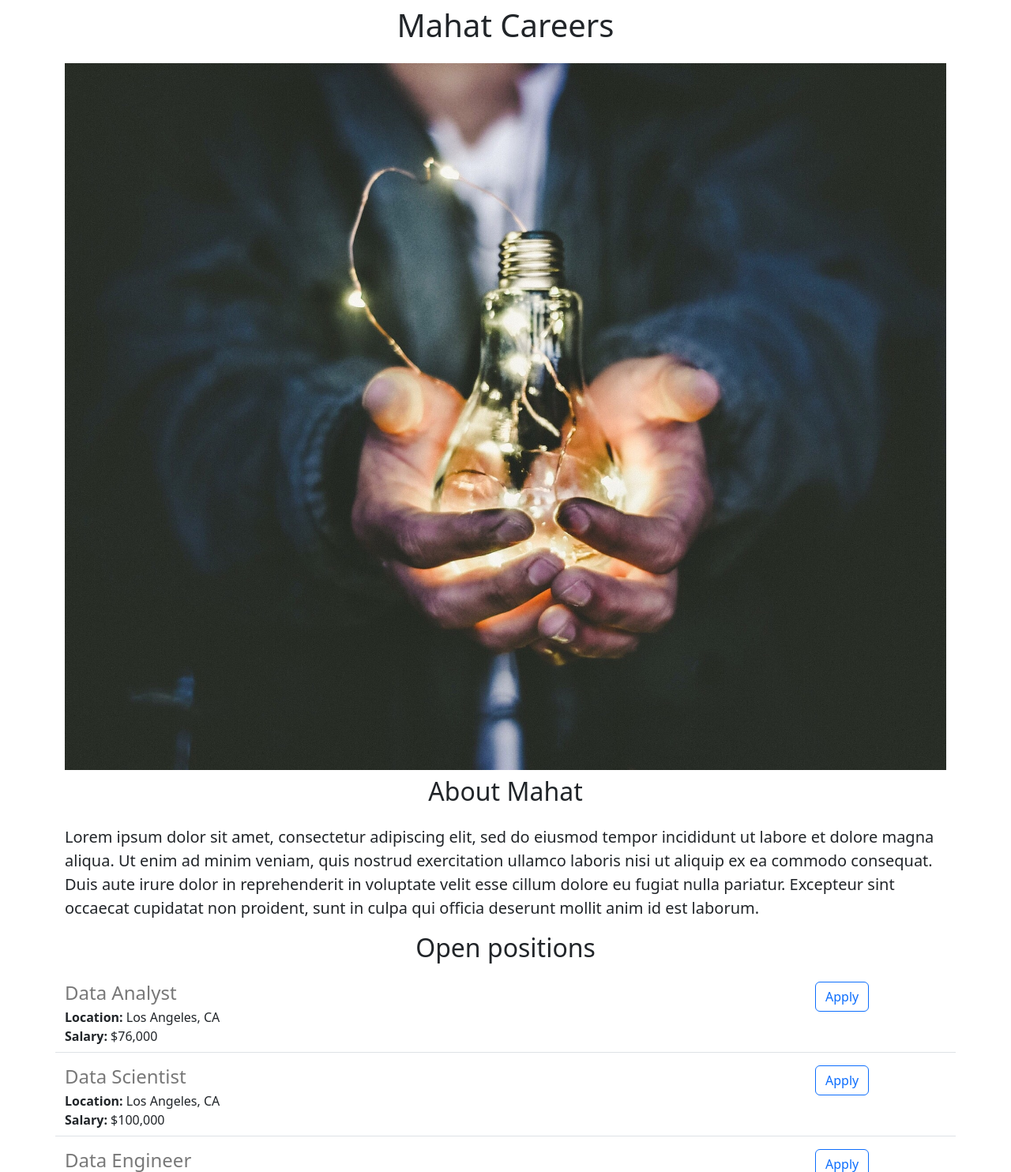
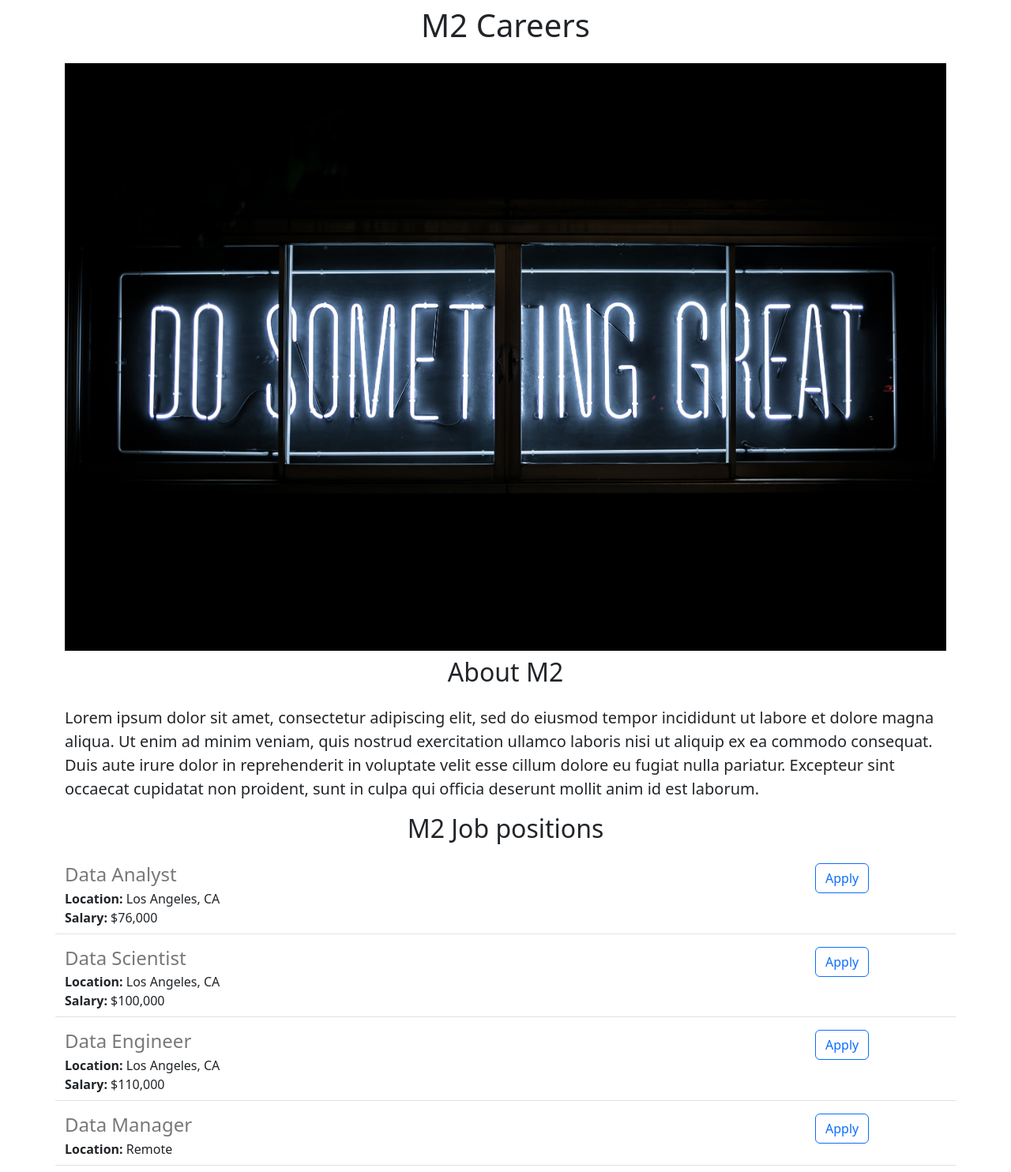
Before and after one commit to mahatsandeep/mahat-careers-website, a Flask app: page / in a window 1280 px wide. Shown: the top 1484 px of the page at 79% size. Run offline with Flask 3, Linux system fonts and the light colour scheme.

Commit message:
change the title to M2

```diff
--- a/app.py
+++ b/app.py
@@ -31,7 +31,7 @@ JOBS = [
 def hello_world():
     return render_template('index.html',
                            jobs=JOBS,
-                           company_name= 'Mahat'
+                           company_name= 'M2'
                           )
 
 @app.route("/api/jobs")
--- a/templates/index.html
+++ b/templates/index.html
@@ -1,7 +1,7 @@
 <!DOCTYPE html>
 <html>
   <head>
-    <title>Mahat Careers </title>
+    <title>M2 Careers </title>
     <meta charset="utf-8">
     <meta name="viewport" content="width=device-width, initial-scale=1">
 
@@ -11,12 +11,12 @@
   <body>
     <div class ="container">
   <h1 class="text-center mt-2 mb-4">{{company_name}} Careers</h1>
-      <img class="img-fluid" id = "banner" src="/static/banner.jpg" alt="hamro chirta">
-    <h2 class="text-center mt-2 mb-4" > About Mahat</h2>
+      <img class="img-fluid" id = "banner" src="/static/banner1.jpg" alt="hamro chirta">
+    <h2 class="text-center mt-2 mb-4" > About M2</h2>
     <p class="lead">
     Lorem ipsum dolor sit amet, consectetur adipiscing elit, sed do eiusmod tempor incididunt ut labore et dolore magna aliqua. Ut enim ad minim veniam, quis nostrud exercitation ullamco laboris nisi ut aliquip ex ea commodo consequat. Duis aute irure dolor in reprehenderit in voluptate velit esse cillum dolore eu fugiat nulla pariatur. Excepteur sint occaecat cupidatat non proident, sunt in culpa qui officia deserunt mollit anim id est laborum.
       </p>
-    <h2 class="text-center mt-2 mb-4">Open positions</h2>
+    <h2 class="text-center mt-2 mb-4">M2 Job positions</h2>
        <div>
       {% for job in jobs %}
          {% include 'jobitem.html' %}
```
